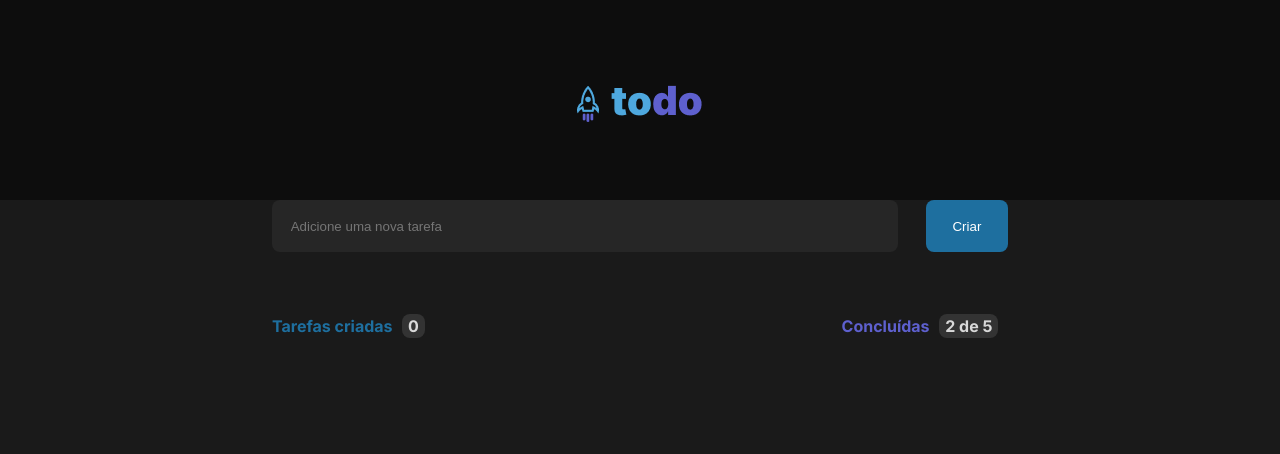
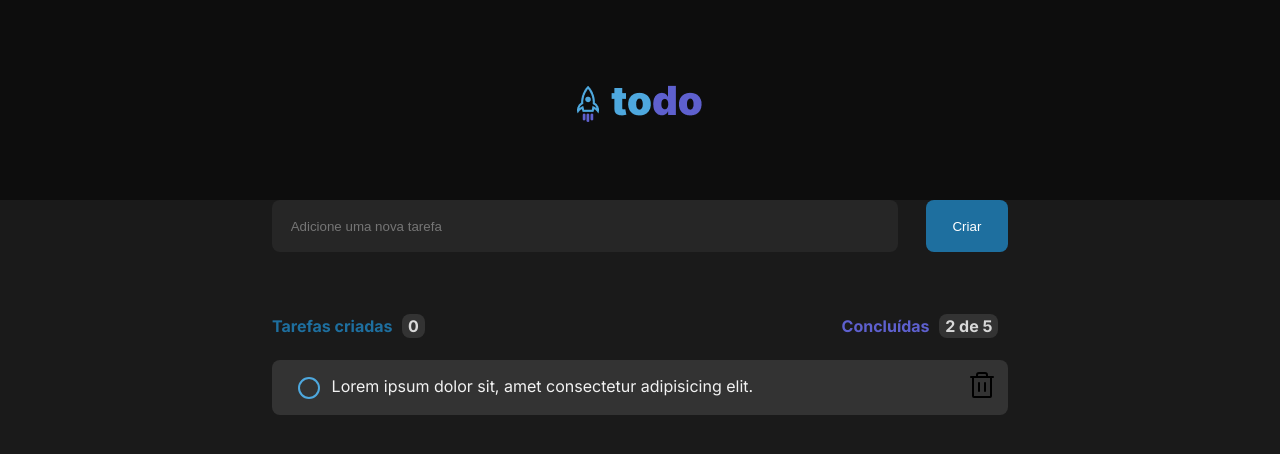
Before and after one commit to viniscrv/to-do, a React (Vite) app: page / in a window 1280 px wide. Shown: the top 454 px of the page. Built offline with nearby package versions, Linux system fonts and the light colour scheme.

Commit message:
criado componente Task

```diff
--- a/package.json
+++ b/package.json
@@ -9,6 +9,7 @@
     "preview": "vite preview"
   },
   "dependencies": {
+    "phosphor-react": "^1.4.1",
     "react": "^18.2.0",
     "react-dom": "^18.2.0"
   },
--- /dev/null
+++ b/src/components/Task.module.css
@@ -0,0 +1,39 @@
+.task {
+    display: flex;
+    justify-content: space-between;
+    align-items: center;
+    padding: .6em;
+    background-color: var(--gray-400);
+    border-radius: 8px;
+}
+
+.checkbox input {
+    display: none;
+}
+
+.checkbox label {
+    color: var(--gray-100);
+    margin: 0 1em;
+}
+
+.checkbox input + label:before {
+    content: "";
+    width: 18px;
+    height: 18px;
+    border-radius: 50%;
+    border: 2px solid var(--blue);
+    display: inline-block;
+    vertical-align: middle;
+    margin-right: 12px;
+}
+
+.checkbox input:checked + label:before {
+    background-color: var(--purple-dark);
+    border: 2px solid var(--purple-dark);
+
+}
+
+.task button {
+    background-color: transparent;
+    border: 0;
+}
--- /dev/null
+++ b/src/components/Task.tsx
@@ -0,0 +1,21 @@
+import { Trash } from 'phosphor-react'
+import React from 'react'
+import styles from "./Task.module.css"
+
+const Task = () => {
+  return (
+    <div className={styles.task}>
+        <div>
+            <div className={styles.checkbox}>
+                <input type="checkbox" id="task"/>
+                <label htmlFor="task">Lorem ipsum dolor sit, amet consectetur adipisicing elit.</label>
+            </div>
+        </div>
+        <button>
+            <Trash size={32} />
+        </button>
+    </div>
+  )
+}
+
+export default Task
--- a/src/components/Taks.module.css
+++ b/src/components/Tasks.module.css
@@ -2,6 +2,7 @@
     display: flex;
     justify-content: space-between;
     margin-top: 4em;
+    margin-bottom: 1.5em;
     font-weight: 700;
 }
 
--- a/src/components/Tasks.tsx
+++ b/src/components/Tasks.tsx
@@ -1,5 +1,6 @@
 import React from 'react'
-import styles from "./Taks.module.css"
+import styles from "./Tasks.module.css"
+import Task from './Task'
 
 const Tasks = () => {
   return (
@@ -9,7 +10,9 @@ const Tasks = () => {
             <div className={styles.informacoes__concluidas}>Concluídas<span>2 de 5</span></div>
         </div>
 
-        <div></div>
+        <div>
+            <Task/>
+        </div>
     </>
   )
 }
```
Also changed, not shown: 1 other file (tests, documents, lock files or other folders).
